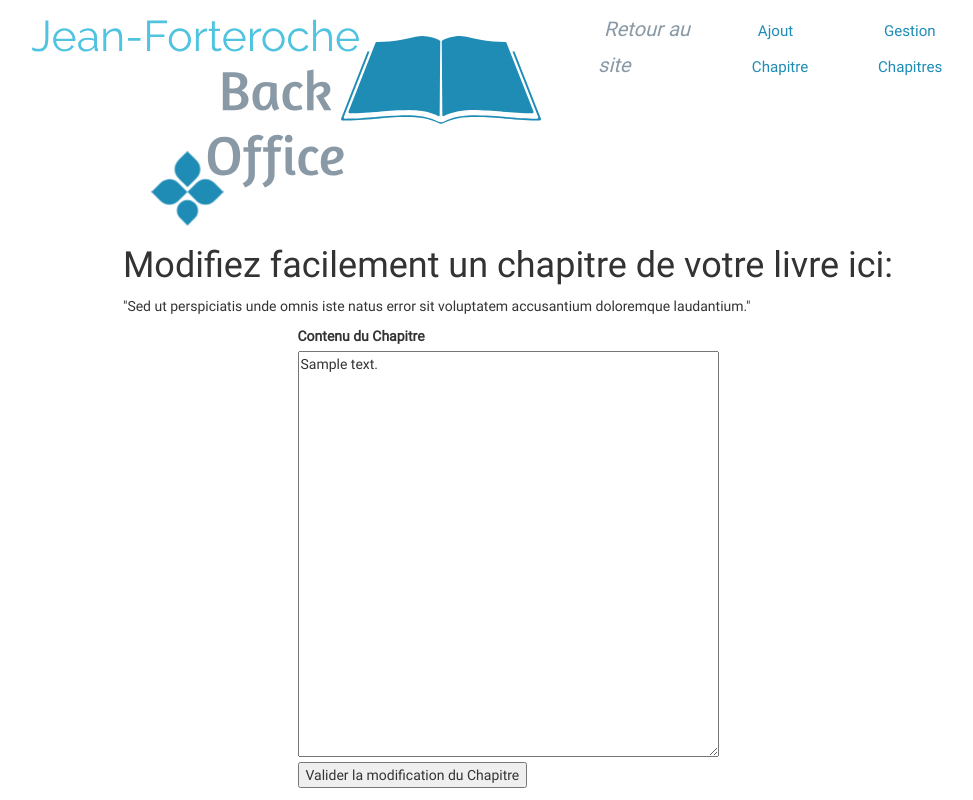
After one commit to JMTanne/Projet_Creez-un-blog-pour-un-ecrivain, a PHP site: template view/BO_modifPostView.php in a window 1280 px wide. The commit adds this page. Shown: the whole page, without its empty margins (132-1105 px from the left). Run offline with PHP 8.4, Linux system fonts and the light colour scheme; the template is opened without the code that fills it: most values are stand-ins (such as "Sample title", 1, 10 or a date in 2020); some libraries are stand-ins or nearby versions.

Commit message:
Update Back office Views : alerts appears correctly on the BO_WelcomeView with 2 links : Valid comment & Delete comment. Update Back office Template : 'Gestion Chapitres' insted of 'Modif/ Suppr Chapitre', 3 links appears now below posts/chapters : Modif chapter, Delete chapter and Comments, Add Back office Comments view

```diff
--- a/view/BO_addPostView.php
+++ b/view/BO_addPostView.php
@@ -14,7 +14,7 @@ $session->flash();
 
 		<section id="BO_addPost">
 
-			<h1>Ajouté facilement un chapitre à votre livre ici:</h1>
+			<h1>Ajoutez facilement un chapitre à votre livre ici:</h1>
 
 				<p> "Sed ut perspiciatis unde omnis iste natus error sit voluptatem accusantium doloremque laudantium."</p>
 
--- /dev/null
+++ b/view/BO_modifPostView.php
@@ -0,0 +1,35 @@
+<?php
+use \P4\Projet\Controller\Session;
+require_once('controller/ControllerSessionClass.php');
+
+$session = new Session();
+$session->flash();
+?>
+
+<?php $title = 'Modification du Chapitre'; ?>
+
+<?php ob_start(); ?>
+
+<div class="index_pages">
+
+		<section id="BO_modifPost">
+
+			<h1>Modifiez facilement un chapitre de votre livre ici:</h1>
+
+				<p> "Sed ut perspiciatis unde omnis iste natus error sit voluptatem accusantium doloremque laudantium."</p>
+
+		</section>
+
+			<form method="post" action="index.php?action=BO_postUpdated&amp;id=<?=$post['id']?>">
+				<div>
+		    		<label for="chapterContent">Contenu du Chapitre</label><br />
+		    		<textarea rows="20" cols="50" id="chapterContent" name="postContent"><?=$post["post_content"]?></textarea>
+				</div>
+				<div>
+		    		<input type="submit" value="Valider la modification du Chapitre"/>
+				</div>
+			</form>
+	</div>
+
+<?php $content = ob_get_clean(); ?>
+<?php require('BO_template.php'); ?>
--- a/view/BO_postView.php
+++ b/view/BO_postView.php
@@ -20,8 +20,9 @@
                     <?= nl2br(htmlspecialchars($post['post_content'])) ?>
                 </p>
                 <p>
-                    <em><a class="modifPost" href="#">[Modifier le Chapitre]</a></em>
-                    <em><a class="deletePost" href="#">[Supprimer le Chapitre]</a></em>
+                    <em><a class="modifPost" href="index.php?action=BO_updatePost&amp;id=<?= $post['id'] ?>">[Modifier le Chapitre]</a></em>
+                    <em><a class="deletePost" href="index.php?action=BO_deletePost&amp;id=<?= $post['id'] ?>">[Supprimer le Chapitre]</a></em>
+                    <em><a class="deleteComment" href="index.php?action=BO_allComments&amp;id=<?= $post['id'] ?>">[Commentaires]</a></em>
                     <br />
                 </p>
             </div>
--- a/view/BO_template.php
+++ b/view/BO_template.php
@@ -21,9 +21,7 @@
                <ul>
                   <li><a class="BO_links_backToSite" href="index.php">Retour au site</a></li>
                   <li><a class="BO_links_header" href="index.php?action=BO_addPost">Ajout Chapitre</a></li>
-<!--                   <li><a class="BO_links_header" href="#">Liste Chapitres</a></li> -->
-                  <li><a class="BO_links_header" href="index.php?action=BO_allPosts">Modif'/Suppr' Chapitre</a></li>
-                  <li><a class="BO_links_header" href="#">Modération commentaires</a></li>
+                  <li><a class="BO_links_header" href="index.php?action=BO_allPosts">Gestion Chapitres</a></li>
 
                </ul>
             </nav>
--- a/view/commentsView.php
+++ b/view/commentsView.php
@@ -31,7 +31,7 @@ $session->flash();
 
 			   	<a class="deleteComment" href="index.php?action=commentDeleted&amp;id=<?= $comment['id'] ?>&amp;postId=<?= $post['id'] ?>">Supprimer</a></p>
 
-			    <p><a class="signal" href="index.php?action=alertComment&amp;commentId=<?= $comment['id'] ?>&amp;commentPostId=<?= $comment['post_id'] ?>&amp;commentAuthor=<?= $comment['comment_author'] ?>&amp;commentContent=<?= $comment['comment_content'] ?>&amp;postId=<?= $post['id'] ?>">Signaler le commentaire</a></p>
+			    <p><a class="signal" href="index.php?action=alertComment&amp;commentId=<?= $comment['id'] ?>&amp;commentPostId=<?= $comment['post_id'] ?>&amp;commentAuthor=<?= $comment['comment_author'] ?>&amp;commentContent=<?= $comment['comment_content'] ?>&amp;commentDate=<?= $comment['creation_date_fr'] ?>&amp;postId=<?= $post['id'] ?>">Signaler le commentaire</a></p>
 
 		</div>
 	<?php
```
Also changed, not shown: view/BO_commentsView.php (added, +39 -0 lines), view/BO_listPostsView.php (+7 -2 lines), view/BO_welcomeView.php (+4 -3 lines).
